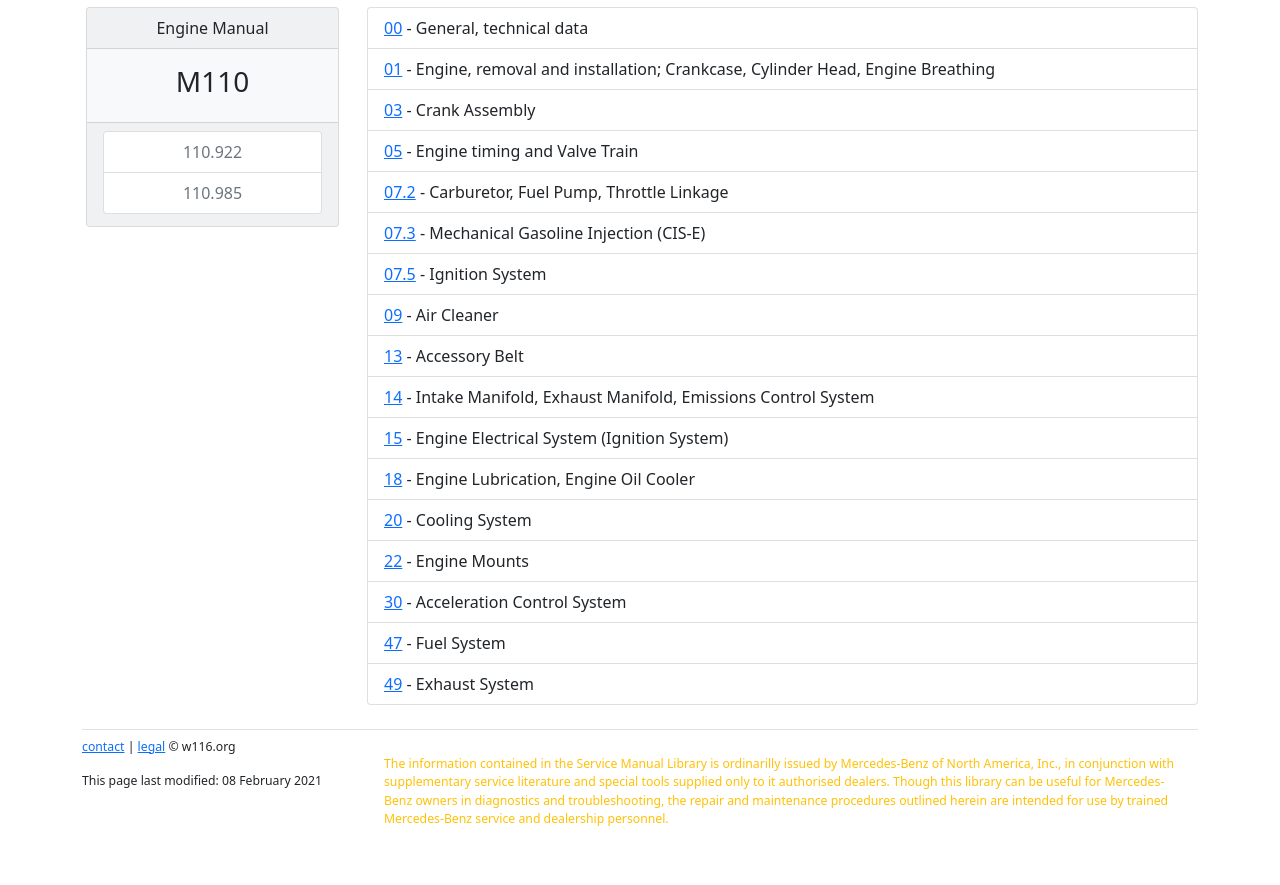
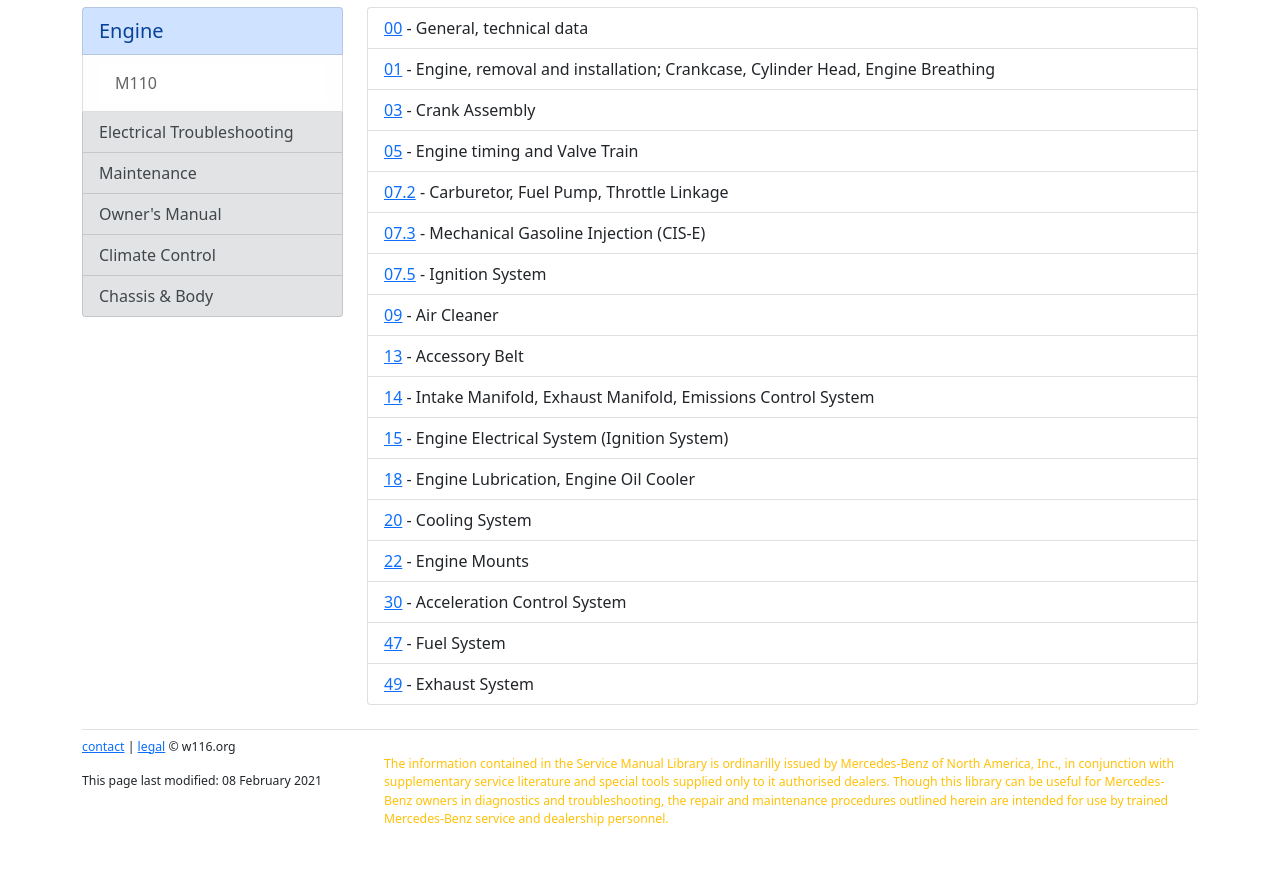
Before and after one commit to W116org/handbook, a Jekyll site: the page built from Engine/110.html, in a window 1280 px wide. Shown: the part 217-1102 px from the top of the page. Built offline with Jekyll 4.4.1, drawn with Linux system fonts in a browser that asks for light colours; comment, search, counter and statistics services are not loaded.

Commit message:
Update 110.html

```diff
--- a/Engine/110.html
+++ b/Engine/110.html
@@ -8,17 +8,18 @@
 
 <div class="row">
   <div class="col-xs-12 col-md-3">
-    <div class="card text-center text-dark bg-light mb-3 mx-1">
-      <div class="card-header">Engine Manual</div>
-      <div class="card-body">
-          <h3 class="card-title">M110</h3>
-      </div>
-      <div class="card-footer">
-        <ul class="list-group mb-1 bg-light text-muted">
-          <li class="list-group-item">110.922</li>
-          <li class="list-group-item">110.985</li>
+    <div class="list-group">
+      <a href="/Engine/" class="list-group-item list-group-item-primary lead list-group-item-action">Engine</a>
+      <div class="list-group-item list-group-item-light">
+        <ul class="list-group list-group-flush">
+          <li class="list-group-item">M110</li>
         </ul>
       </div>
+      <a href="/ETM/" class="list-group-item list-group-item-secondary list-group-item-action">Electrical Troubleshooting</a>
+      <a href="/Maintenance/" class="list-group-item list-group-item-secondary list-group-item-action">Maintenance</a>
+      <a href="/OM/" class="list-group-item list-group-item-secondary list-group-item-action">Owner's Manual</a>
+      <a href="/Climate/" class="list-group-item list-group-item-secondary list-group-item-action">Climate Control</a>
+      <a href="/Chassis/" class="list-group-item list-group-item-secondary list-group-item-action">Chassis &amp; Body</a>
     </div>
   </div>
   <div class="col-xs-12 col-md-9">
```
